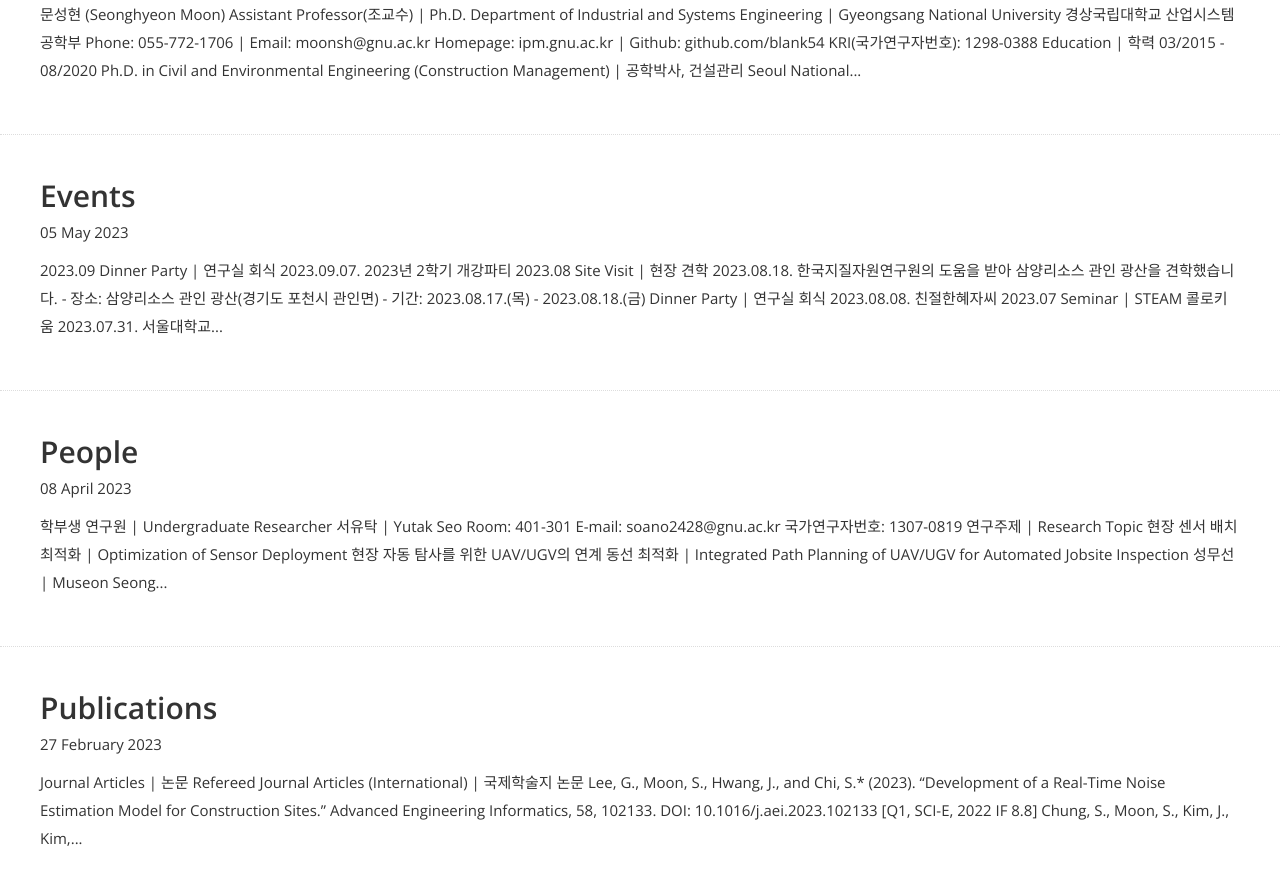
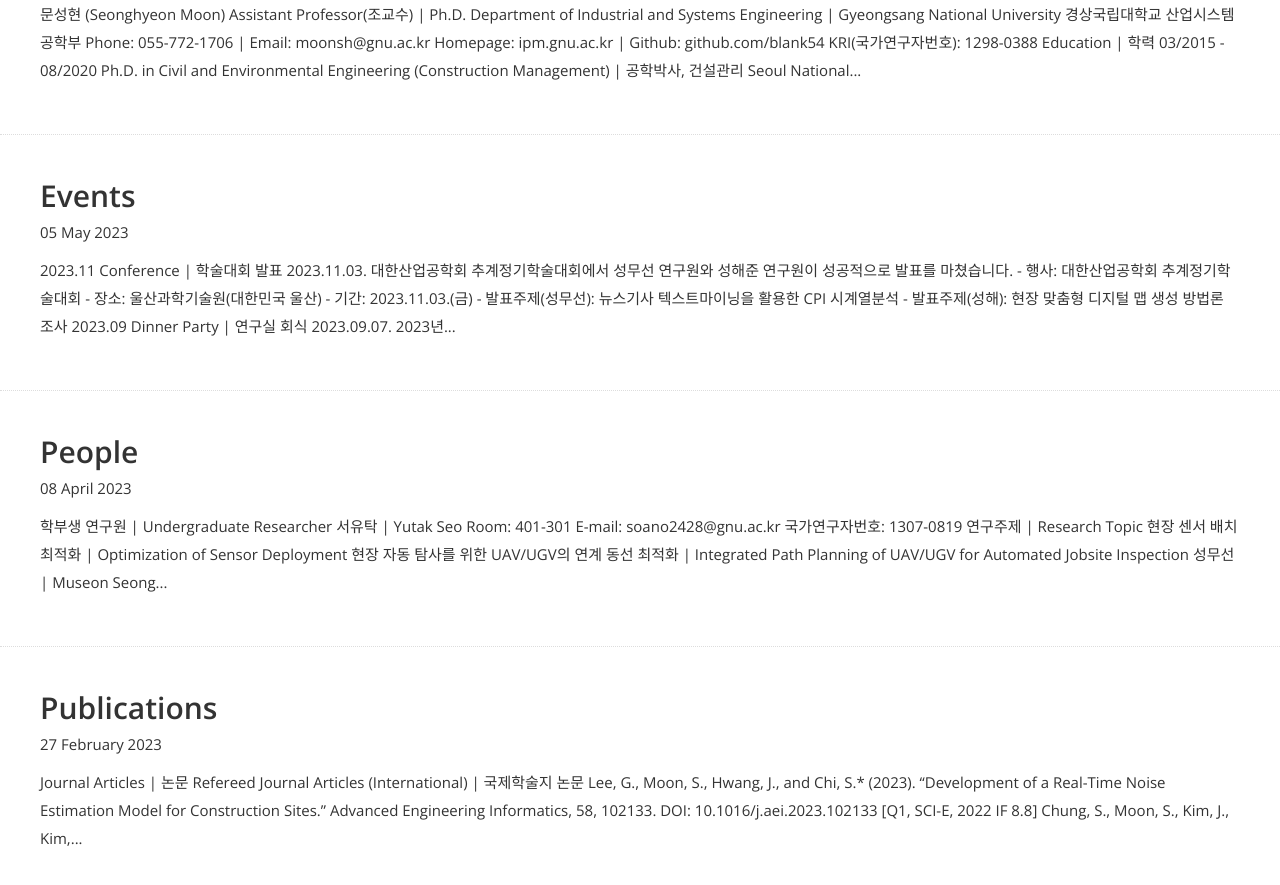
Before and after one commit to blank54/blank54.github.io, a Jekyll site: the page built from blog/index.html, in a window 1280 px wide and 900 px high, scrolled down 580 px. Shown: the top 885 px of the window. Built offline with Jekyll 4.4.1, drawn with Linux system fonts in a browser that asks for light colours; nearby versions of some CDN libraries; some web fonts are replaced.

Commit message:
conference kiie2023-fall

```diff
--- a/event/_posts/2023-05-05-event.md
+++ b/event/_posts/2023-05-05-event.md
@@ -4,6 +4,22 @@ title: Events
 date: 2023-05-05
 author: Seonghyeon Moon
 ---
+
+## 2023.11
+<br/>
+
+### Conference \| 학술대회 발표
+>2023.11.03.
+>대한산업공학회 추계정기학술대회에서 성무선 연구원와 성해준 연구원이 성공적으로 발표를 마쳤습니다.
+>\- 행사: 대한산업공학회 추계정기학술대회
+>\- 장소: 울산과학기술원(대한민국 울산)
+>\- 기간: 2023.11.03.(금)
+>\- 발표주제(성무선): 뉴스기사 텍스트마이닝을 활용한 CPI 시계열분석
+>\- 발표주제(성해): 현장 맞춤형 디지털 맵 생성 방법론 조사
+><img src="{{ site.baseurl }}/img/event/20231103_kiie2023-fall_01.jpg" style="width:450px">
+><img src="{{ site.baseurl }}/img/event/20231103_kiie2023-fall_02.jpg" style="width:450px">
+><img src="{{ site.baseurl }}/img/event/20231103_kiie2023-fall_03.jpg" style="width:450px">
+><img src="{{ site.baseurl }}/img/event/20231103_kiie2023-fall_04.jpg" style="width:450px">
 
 ## 2023.09
 <br/>
```
Also changed, not shown: img/event/20231103_kiie2023-fall_03.jpg (added), img/event/20231103_kiie2023-fall_04.jpg (added), 2 other files.
